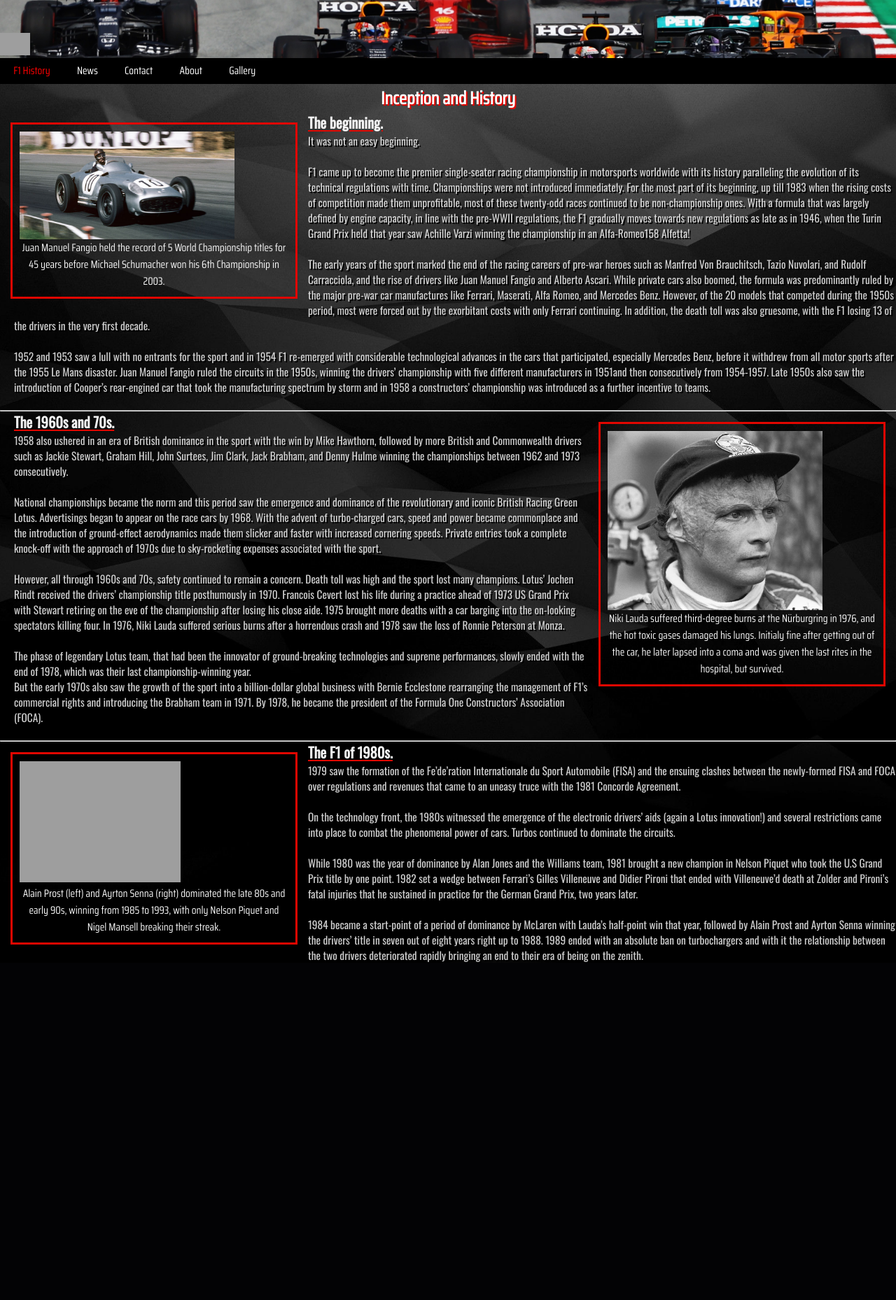
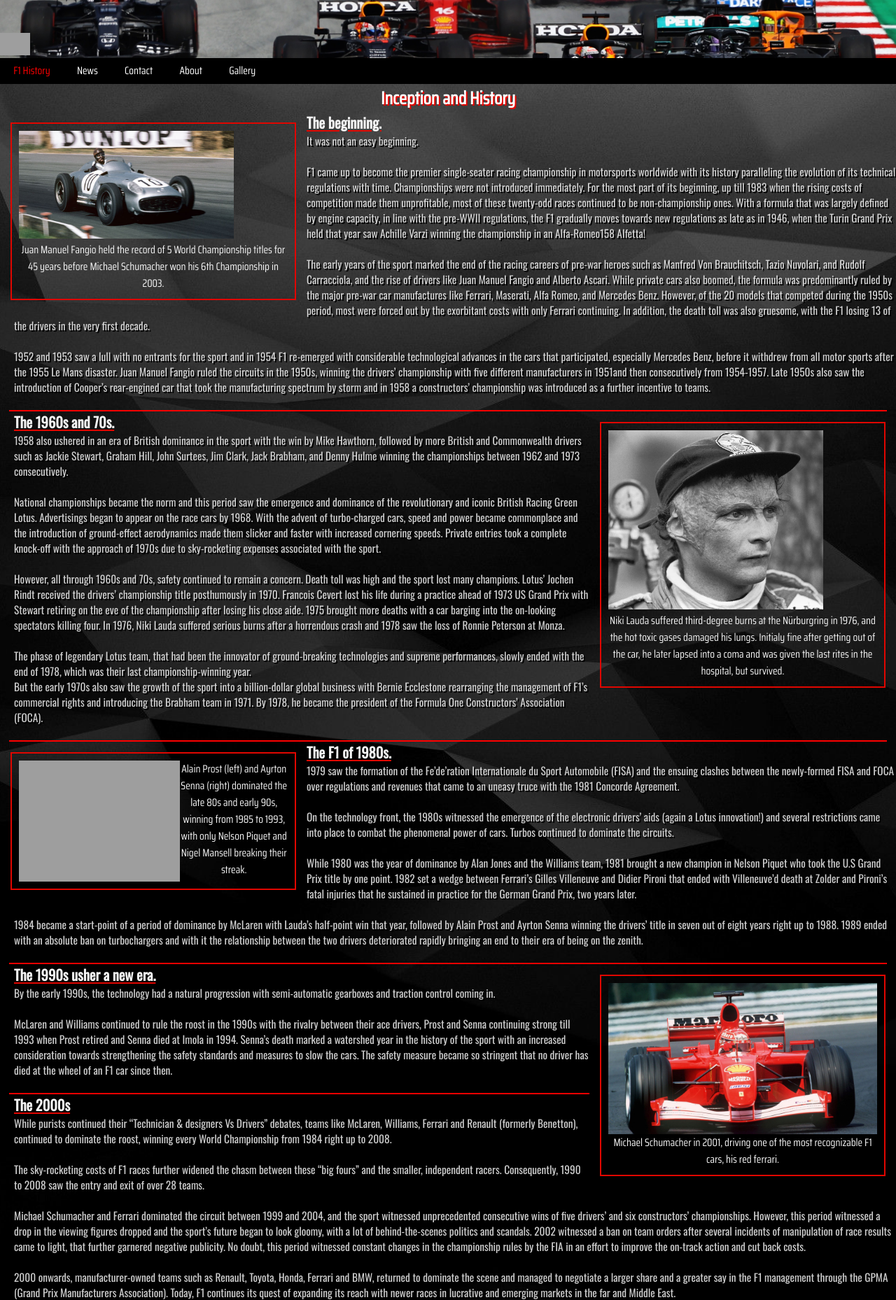
Before and after one commit to APuky/WebAPK-Projekt, a PHP site: page / in a window 1280 px wide. Shown: the part 273-2131 px from the top of the page at 70% size. Before the commit the page ends 1648 px from the top, so only its background shows below. Run offline with PHP 8.4, Linux system fonts and the light colour scheme; grey boxes are pictures that could not be loaded.

Commit message:
Finished History content

```diff
--- a/index.html
+++ b/index.html
@@ -196,7 +196,70 @@
             Senna winning the drivers’ title in seven out of eight years right
             up to 1988. 1989 ended with an absolute ban on turbochargers and
             with it the relationship between the two drivers deteriorated
-            rapidly bringing an end to their era of being on the zenith.
+            rapidly bringing an end to their era of being on the zenith. <br />
+            <br />
+          </p>
+        </div>
+        <hr />
+        <figure class="image-div-main right">
+          <img
+            class="figure-image right large"
+            src="./images/michael-schumacher-2001.jpg"
+            alt="html5 Image"
+          />
+          <figcaption>
+            Michael Schumacher in 2001, driving one of the most recognizable F1
+            cars, his red ferrari.
+          </figcaption>
+        </figure>
+        <div class="main-paragraph-div">
+          <h2>The 1990s usher a new era.</h2>
+          <p class="main-paragraph">
+            By the early 1990s, the technology had a natural progression with
+            semi-automatic gearboxes and traction control coming in. <br />
+            <br />
+            McLaren and Williams continued to rule the roost in the 1990s with
+            the rivalry between their ace drivers, Prost and Senna continuing
+            strong till 1993 when Prost retired and Senna died at Imola in 1994.
+            Senna’s death marked a watershed year in the history of the sport
+            with an increased consideration towards strengthening the safety
+            standards and measures to slow the cars. The safety measure became
+            so stringent that no driver has died at the wheel of an F1 car since
+            then. <br />
+            <br />
+          </p>
+          <hr />
+          <h2>The 2000s</h2>
+          <p class="main-paragraph">
+            While purists continued their “Technician & designers Vs Drivers”
+            debates, teams like McLaren, Williams, Ferrari and Renault (formerly
+            Benetton), continued to dominate the roost, winning every World
+            Championship from 1984 right up to 2008.
+            <br />
+            <br />
+            The sky-rocketing costs of F1 races further widened the chasm
+            between these “big fours” and the smaller, independent racers.
+            Consequently, 1990 to 2008 saw the entry and exit of over 28 teams.
+            <br />
+            <br />
+            Michael Schumacher and Ferrari dominated the circuit between 1999
+            and 2004, and the sport witnessed unprecedented consecutive wins of
+            five drivers’ and six constructors’ championships. However, this
+            period witnessed a drop in the viewing figures dropped and the
+            sport’s future began to look gloomy, with a lot of behind-the-scenes
+            politics and scandals. 2002 witnessed a ban on team orders after
+            several incidents of manipulation of race results came to light,
+            that further garnered negative publicity. No doubt, this period
+            witnessed constant changes in the championship rules by the FIA in
+            an effort to improve the on-track action and cut back costs.
+            <br />
+            <br />
+            2000 onwards, manufacturer-owned teams such as Renault, Toyota,
+            Honda, Ferrari and BMW, returned to dominate the scene and managed
+            to negotiate a larger share and a greater say in the F1 management
+            through the GPMA (Grand Prix Manufacturers Association). Today, F1
+            continues its quest of expanding its reach with newer races in
+            lucrative and emerging markets in the far and Middle East.
           </p>
         </div>
       </div>
--- a/style.css
+++ b/style.css
@@ -3,6 +3,11 @@
 
 * {
   margin: 0;
+}
+
+hr {
+  border: 0.5px solid red;
+  margin: 0px 1vw;
 }
 
 header {
@@ -101,7 +106,7 @@ main {
   width: 35vw;
   max-width: 30vw;
   padding: 10px;
-  border: #e10600 3px;
+  border: #e10600 0.2vw;
   border-style: solid;
   float: left;
   margin: 15px;
@@ -109,11 +114,15 @@ main {
 
 .figure-image {
   width: 24vw;
-  vertical-align: top;
+}
+
+.large {
+  width: 30vw;
 }
 
 .figure-image-smaller {
   width: 18vw;
+  float: left;
 }
 
 figure {
```
Also changed, not shown: images/michael-schumacher-2001.jpg (added).
